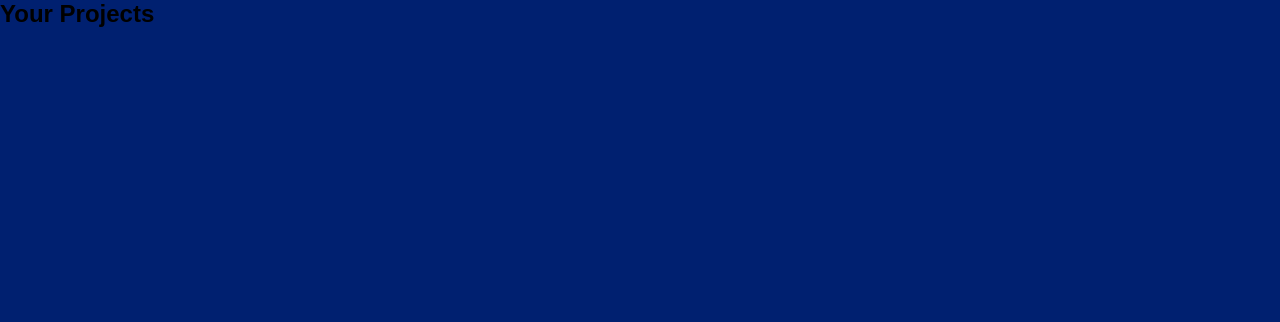
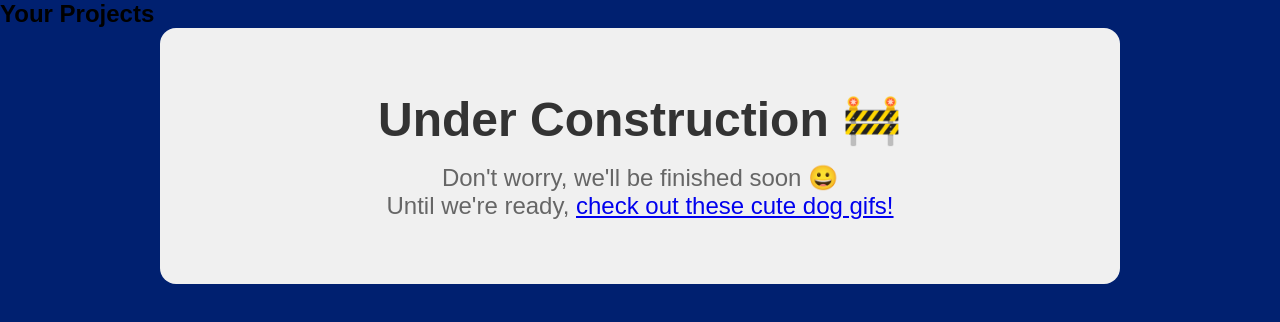
Before and after one commit to webtpt5-productqueue/productqueue, a React (Create React App) app in the folder product-queue/: page /home in a window 1280 px wide. Shown: the top 322 px of the page. Built offline with nearby package versions, Linux system fonts and the light colour scheme.

Commit message:
Add 'under construction' banner to page after login

```diff
--- a/product-queue/src/components/Login.js
+++ b/product-queue/src/components/Login.js
@@ -26,7 +26,7 @@ class Login extends React.Component {
         e.preventDefault();
         this.props
             .login(this.state.credentials)
-            .then(() => this.props.history.push('/protected'));
+            .then(() => this.props.history.push('/home'));
         console.log(this.props);
     };
 
--- /dev/null
+++ b/product-queue/src/components/UnderConstruction/index.css
@@ -0,0 +1,39 @@
+:root {
+  --background: #F0F0F0;
+  --text-primary: #333333;
+  --text-secondary: #666666;
+}
+
+#uc-wrapper * {
+  background: var(--background);
+  text-align: center;
+}
+
+#uc-wrapper {
+  height: 100%;
+  min-height: 16rem;
+  max-width: 960px;
+  margin: 0 auto;
+  padding: 1rem;
+
+  background: var(--background);
+
+  display: flex;
+  flex-direction: column;
+  justify-content: center;
+  align-items: center;
+
+  border-radius: 1rem;
+}
+
+#uc-wrapper .title {
+  font-size: 3rem;
+  font-weight: 600;
+  margin-bottom: 1rem;
+  color: var(--text-primary);
+}
+
+#uc-wrapper .content {
+  font-size: 1.5rem;
+  color: var(--text-secondary);
+}
--- /dev/null
+++ b/product-queue/src/components/UnderConstruction/index.jsx
@@ -0,0 +1,19 @@
+import React from 'react'
+import './index.css'
+
+function UnderConstruction(props) {
+  return (
+    <div id="uc-wrapper">
+      <p className="title">Under Construction 🚧</p>
+      <p className="content">
+        Don't worry, we'll be finished soon 😀<br />
+        Until we're ready, {` `}
+        <a href="https://giphy.com/explore/dog" target="_blank">
+          check out these cute dog gifs!
+        </a>
+      </p>
+    </div>
+  )
+}
+
+export default UnderConstruction
--- a/product-queue/src/components/previewProjects.js
+++ b/product-queue/src/components/previewProjects.js
@@ -1,4 +1,5 @@
 import React, { Component } from 'react';
+import UnderConstruction from './UnderConstruction/'
 
 //import Axios from 'axios';
 import { Link } from 'react-router-dom';
@@ -34,6 +35,7 @@ class PreviewProjects extends Component {
         return (
             <div className="projectsContainer">
                 <h2>Your Projects</h2>
+                <UnderConstruction />
                 <div className="projects">
                     {this.state.projects.map((project) => (
                         <Link key={project._id} className="project" to={`/project/${project._id}`}>
```
